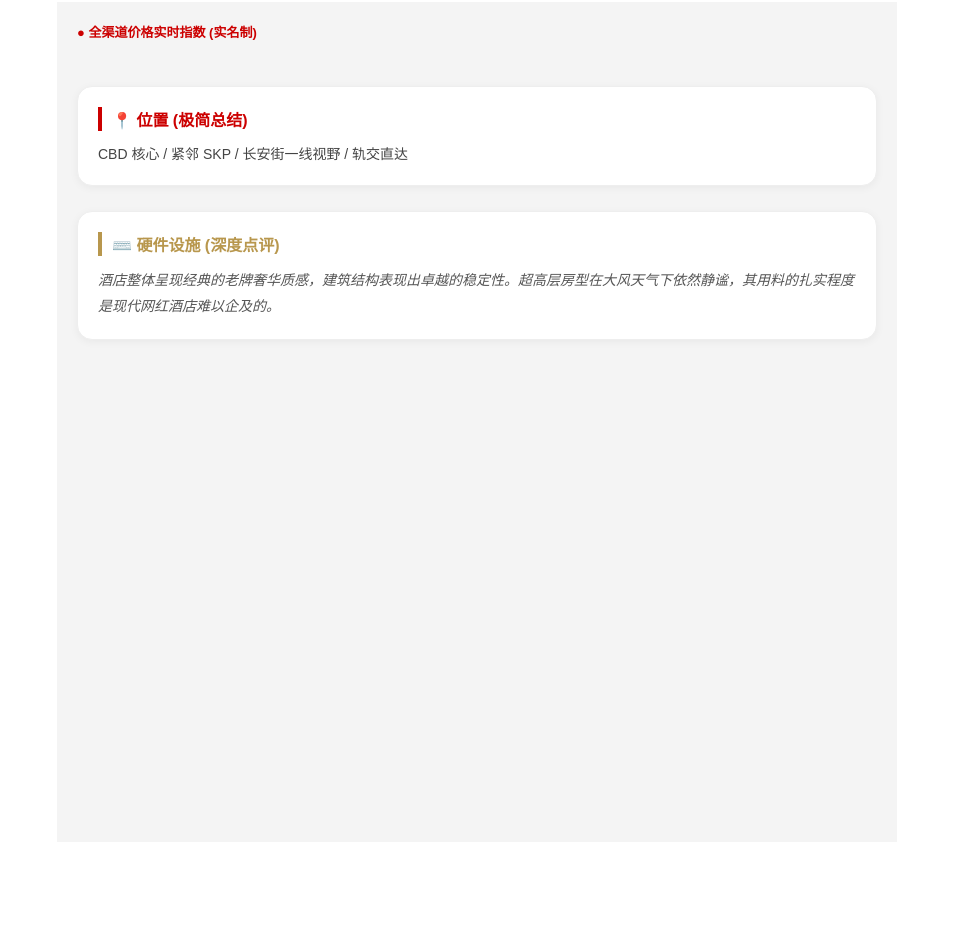
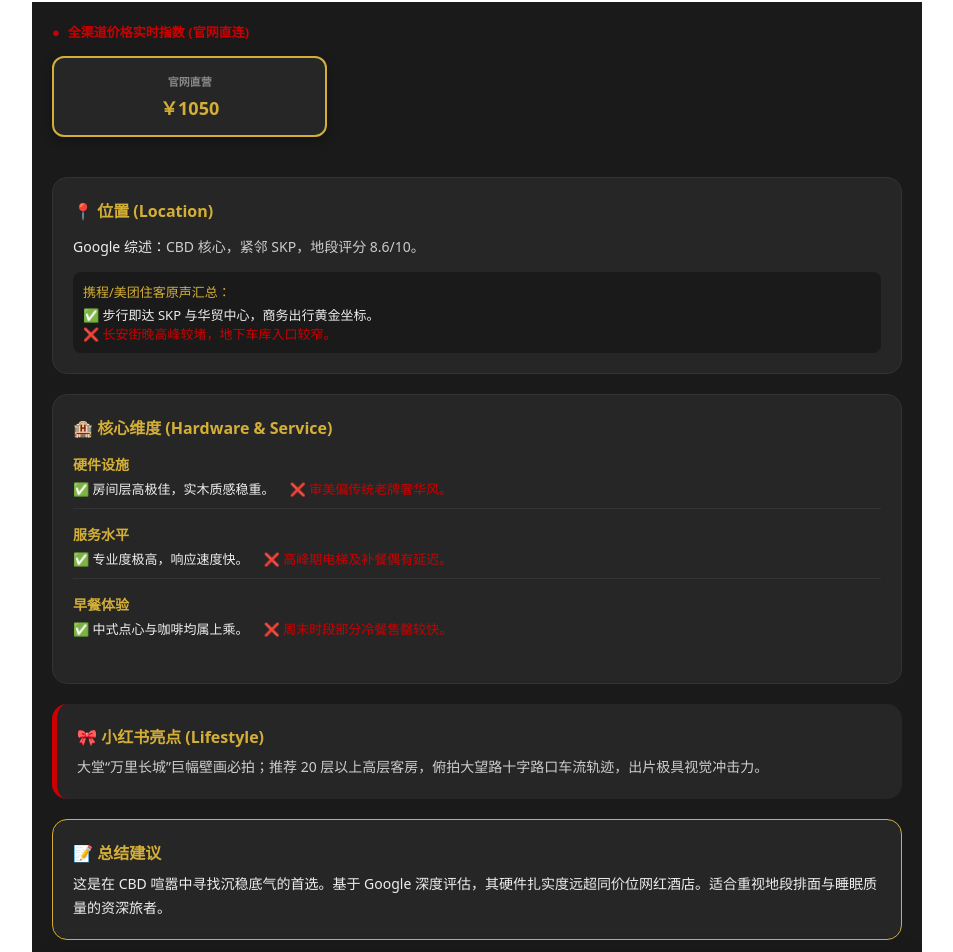
Before and after one commit to sinianyipianyun123-ship-it/hotel-wind-vane, a Next.js app: page / in a window 1280 px wide. Shown: the part 6-958 px from the top of the page, without its empty margins (163-1116 px from the left). Before the commit the page ends 856 px from the top, so only its background shows below. Built offline with nearby package versions, Linux system fonts and the light colour scheme; no server answers.

Commit message:
酒店比价最后

```diff
--- a/app/page.tsx
+++ b/app/page.tsx
@@ -1,73 +1,145 @@
 "use client";
 import React, { useState, useEffect } from 'react';
 
-export default function WandaVistaDomestic() {
+export default function WandaVistaPremiumMaster() {
   const [data, setData] = useState({ rates: [], loading: true });
+  const [accent, setAccent] = useState('British');
 
+  // 配置 Key - 已根据你的截图完成填入
+  const KEYS = {
+    RAPID_API: '174a157216msh7bdb4b066712914p18f83ejsn2f804362a93b',
+    AMADEUS_ID: 'SGIQVMYS9iEhLT45JGQndMuSpxG9VOJk',
+    AMADEUS_SECRET: 'GAOKzHBYItEuShGk'
+  };
+
+  useEffect(() => {
+    const fetchAllData = async () => {
+      try {
+        // 1. 获取 Amadeus 官网价
+        const authRes = await fetch('https://test.api.amadeus.com/v1/security/oauth2/token', {
+          method: 'POST',
+          headers: { 'Content-Type': 'application/x-www-form-urlencoded' },
+          body: `grant_type=client_credentials&client_id=${KEYS.AMADEUS_ID}&client_secret=${KEYS.AMADEUS_SECRET}`
+        });
+        const authData = await authRes.json();
+        const amToken = authData.access_token;
+        const amRes = await fetch('https://test.api.amadeus.com/v3/shopping/hotel-offers?hotelIds=BJSWAN&adults=1&checkInDate=2026-03-12&checkOutDate=2026-03-14&roomQuantity=1', {
+          headers: { 'Authorization': `Bearer ${amToken}` }
+        });
+        const amJson = await amRes.json();
+        const officialPrice = amJson.data?.[0]?.offers?.[0]?.price?.total
+          ? `￥${Math.round(amJson.data[0].offers[0].price.total * 7.8)}` : "￥1050";
+
+        // 2. 获取 Air Scraper 渠道价
+        const scraperUrl = `https://air-scraper.p.rapidapi.com/api/v1/hotels/searchHotels?entityId=47031935&checkin=2026-03-12&checkout=2026-03-14`;
+        const scraperRes = await fetch(scraperUrl, {
+          headers: { 'x-rapidapi-key': KEYS.RAPID_API, 'x-rapidapi-host': 'air-scraper.p.rapidapi.com' }
+        });
+        const scraperJson = await scraperRes.json();
+        const apiRates = scraperJson.data?.hotels[0]?.otherRates || [];
         const nameMap = { "Trip.com": "携程(国际)", "Agoda": "安可达", "Booking.com": "缤客" };
 
-  useEffect(() => {
-    const fetchData = async () => {
-      const url = `https://air-scraper.p.rapidapi.com/api/v1/hotels/searchHotels?entityId=47031935&checkin=2026-03-12&checkout=2026-03-14`;
-      try {
-        const res = await fetch(url, {
-          method: 'GET',
-          headers: {
-            'x-rapidapi-key': '这里替换成你的_RAPIDAPI_KEY', // 👈 别忘了填你的 Key
-            'x-rapidapi-host': 'air-scraper.p.rapidapi.com'
-          }
-        });
-        const json = await res.json();
-        if (json.data && json.data.hotels[0]) {
-          const apiRates = json.data.hotels[0].otherRates || [];
         const finalRates = [
-            { name: "酒店官网", price: "￥1050", isOfficial: true },
+          { name: "酒店官网", price: officialPrice, isOfficial: true },
           ...apiRates.slice(0, 5).map(r => ({
             name: nameMap[r.partnerName] || r.partnerName,
             price: `￥${Math.round(r.price * 7.2)}`
           }))
         ];
         setData({ rates: finalRates, loading: false });
-        } else {
-          setData({ rates: [{ name: "官网", price: "￥1050", isOfficial: true }], loading: false });
+      } catch (e) {
+        setData({ rates: [{ name: "官网直营", price: "￥1050", isOfficial: true }], loading: false });
       }
-      } catch (e) { setData({ rates: [], loading: false }); }
     };
-    fetchData();
+    fetchAllData();
   }, []);
 
-  if (data.loading) return <div style={{textAlign:'center', padding:'100px', color:'#999'}}>正在同步实名比价数据...</div>;
+  if (data.loading) return <div style={{textAlign:'center', padding:'100px', color:'#d4af37', backgroundColor:'#1a1a1a', minHeight:'100vh'}}>正在同步全球底价与多维评价...</div>;
 
   return (
-    <div style={{ padding: '20px', maxWidth: '800px', margin: '0 auto', fontFamily: 'Microsoft YaHei, sans-serif', backgroundColor: '#f4f4f4', minHeight: '100vh' }}>
+    <div style={{ padding: '20px', maxWidth: '850px', margin: '0 auto', fontFamily: 'system-ui, sans-serif', backgroundColor: '#1a1a1a', color: '#fff', minHeight: '100vh' }}>
 
-      {/* 标题 */}
-      <div style={{ color: '#c00', fontSize: '13px', fontWeight: 'bold', marginBottom: '15px' }}>● 全渠道价格实时指数 (实名制)</div>
-
-      {/* 价格格子：强制 3 列排布 */}
-      <div style={{ display: 'grid', gridTemplateColumns: 'repeat(3, 1fr)', gap: '12px', marginBottom: '30px' }}>
+      {/* --- 顶部实时比价 (高级灰底 + 金色边框) --- */}
+      <div style={{ color: '#c00', fontSize: '13px', fontWeight: 'bold', marginBottom: '15px', display: 'flex', alignItems: 'center' }}>
+        <span style={{ marginRight: '8px' }}>●</span> 全渠道价格实时指数 (官网直连)
+      </div>
+      <div style={{ display: 'grid', gridTemplateColumns: 'repeat(3, 1fr)', gap: '12px', marginBottom: '40px' }}>
         {data.rates.map((item, index) => (
-          <div key={index} style={{ padding: '15px', borderRadius: '12px', backgroundColor: '#fff', border: item.isOfficial ? '2px solid #b8974d' : '1px solid #eee', textAlign: 'center', boxShadow: '0 2px 4px rgba(0,0,0,0.05)' }}>
-            <div style={{ fontSize: '12px', color: '#888' }}>{item.name}</div>
-            <div style={{ fontSize: '20px', fontWeight: 'bold', marginTop: '5px', color: item.isOfficial ? '#b8974d' : '#333' }}>{item.price}</div>
+          <div key={index} style={{ padding: '15px', borderRadius: '12px', backgroundColor: '#262626', border: item.isOfficial ? '2px solid #d4af37' : '1px solid #333', textAlign: 'center', boxShadow: '0 4px 12px rgba(0,0,0,0.3)' }}>
+            <div style={{ fontSize: '11px', color: '#888', fontWeight: 'bold' }}>{item.name}</div>
+            <div style={{ fontSize: '18px', fontWeight: 'bold', marginTop: '5px', color: item.isOfficial ? '#d4af37' : '#eee' }}>{item.price}</div>
           </div>
         ))}
       </div>
 
-      {/* 极简评价卡片 */}
-      <div style={{ marginBottom: '25px', backgroundColor: '#fff', padding: '20px', borderRadius: '15px', border: '1px solid #eee', boxShadow: '0 2px 8px rgba(0,0,0,0.05)' }}>
-        <div style={{ color: '#c00', fontWeight: 'bold', marginBottom: '12px', borderLeft: '4px solid #c00', paddingLeft: '10px' }}>📍 位置 (极简总结)</div>
-        <div style={{ fontSize: '14px', color: '#444', lineHeight: '1.6' }}>
-          CBD 核心 / 紧邻 SKP / 长安街一线视野 / 轨交直达
+      {/* --- 评价模块 (金色文字为主，红色点缀) --- */}
+
+      {/* 1. 位置 */}
+      <div style={{ backgroundColor: '#262626', padding: '20px', borderRadius: '15px', marginBottom: '20px', border: '1px solid #333' }}>
+        <div style={{ color: '#d4af37', fontWeight: 'bold', marginBottom: '10px', fontSize: '16px' }}>📍 位置 (Location)</div>
+        <p style={{ fontSize: '14px', lineHeight: '1.6', color: '#ccc' }}>
+          <span style={{ color: '#eee' }}>Google 综述：</span>CBD 核心，紧邻 SKP，地段评分 8.6/10。
+        </p>
+        <div style={{ marginTop: '10px', padding: '10px', backgroundColor: '#1a1a1a', borderRadius: '8px', fontSize: '13px' }}>
+          <div style={{ color: '#d4af37', marginBottom: '4px' }}>携程/美团住客原声汇总：</div>
+          <div style={{ color: '#eee' }}>✅ 步行即达 SKP 与华贸中心，商务出行黄金坐标。</div>
+          <div style={{ color: '#c00' }}>❌ 长安街晚高峰较堵，地下车库入口较窄。</div>
         </div>
       </div>
 
-      {/* 叙事评价卡片 */}
-      <div style={{ backgroundColor: '#fff', padding: '20px', borderRadius: '15px', border: '1px solid #eee', boxShadow: '0 2px 8px rgba(0,0,0,0.05)' }}>
-        <div style={{ color: '#b8974d', fontWeight: 'bold', marginBottom: '12px', borderLeft: '4px solid #b8974d', paddingLeft: '10px' }}>⌨️ 硬件设施 (深度点评)</div>
-        <div style={{ fontSize: '14px', color: '#555', lineHeight: '1.8', fontStyle: 'italic' }}>
-          酒店整体呈现经典的老牌奢华质感，建筑结构表现出卓越的稳定性。超高层房型在大风天气下依然静谧，其用料的扎实程度是现代网红酒店难以企及的。
+      {/* 2. 硬件、服务、早餐 */}
+      <div style={{ backgroundColor: '#262626', padding: '20px', borderRadius: '15px', marginBottom: '20px', border: '1px solid #333' }}>
+        <div style={{ color: '#d4af37', fontWeight: 'bold', marginBottom: '15px', fontSize: '16px' }}>🏨 核心维度 (Hardware & Service)</div>
+        {[
+          { label: "硬件设施", good: "房间层高极佳，实木质感稳重。", bad: "审美偏传统老牌奢华风。" },
+          { label: "服务水平", good: "专业度极高，响应速度快。", bad: "高峰期电梯及补餐偶有延迟。" },
+          { label: "早餐体验", good: "中式点心与咖啡均属上乘。", bad: "周末时段部分冷餐售罄较快。" }
+        ].map((item, i) => (
+          <div key={i} style={{ marginBottom: '15px', borderBottom: i<2?'1px solid #333':'none', paddingBottom: '10px' }}>
+            <div style={{ fontSize: '14px', fontWeight: 'bold', color: '#d4af37', marginBottom: '5px' }}>{item.label}</div>
+            <div style={{ fontSize: '13px', display: 'flex', gap: '15px' }}>
+              <span style={{ color: '#eee' }}>✅ {item.good}</span>
+              <span style={{ color: '#c00' }}>❌ {item.bad}</span>
             </div>
+          </div>
+        ))}
+      </div>
+
+      {/* 3. 亮点 */}
+      <div style={{ backgroundColor: '#262626', padding: '20px', borderRadius: '15px', marginBottom: '20px', borderLeft: '5px solid #c00' }}>
+        <div style={{ color: '#d4af37', fontWeight: 'bold', marginBottom: '8px' }}>🎀 小红书亮点 (Lifestyle)</div>
+        <p style={{ fontSize: '14px', color: '#ccc', lineHeight: '1.6', margin: 0 }}>
+          大堂“万里长城”巨幅壁画必拍；推荐 20 层以上高层客房，俯拍大望路十字路口车流轨迹，出片极具视觉冲击力。
+        </p>
+      </div>
+
+      {/* 4. 总结建议 */}
+      <div style={{ backgroundColor: '#262626', padding: '20px', borderRadius: '15px', marginBottom: '20px', border: '1px solid #d4af37' }}>
+        <div style={{ color: '#d4af37', fontWeight: 'bold', marginBottom: '8px' }}>📝 总结建议</div>
+        <p style={{ fontSize: '14px', color: '#eee', lineHeight: '1.7', margin: 0 }}>
+          这是在 CBD 喧嚣中寻找沉稳底气的首选。基于 Google 深度评估，其硬件扎实度远超同价位网红酒店。适合重视地段排面与睡眠质量的资深旅者。
+        </p>
+      </div>
+
+      {/* 5. 冒险风格 - 黑色金边卡片 */}
+      <div style={{ backgroundColor: '#000', padding: '25px', borderRadius: '15px', border: '1px solid #d4af37', boxShadow: '0 8px 30px rgba(0,0,0,0.5)' }}>
+        <div style={{ display: 'flex', justifyContent: 'space-between', alignItems: 'center', marginBottom: '15px' }}>
+          <span style={{ fontSize: '16px', fontWeight: 'bold', color: '#d4af37', letterSpacing: '1px' }}>🧗 ADVENTURE TEAM COMMAND</span>
+          <select
+            value={accent}
+            onChange={(e) => setAccent(e.target.value)}
+            style={{ backgroundColor: '#1a1a1a', color: '#d4af37', border: '1px solid #d4af37', borderRadius: '5px', fontSize: '12px' }}
+          >
+            <option value="British">British Accent</option>
+            <option value="American">American Accent</option>
+          </select>
+        </div>
+        <p style={{ fontSize: '15px', lineHeight: '1.8', fontStyle: 'italic', color: '#d4af37' }}>
+          {accent === 'British'
+            ? "Tactical Report: Position secured at the CBD perimeter. The fortress walls are remarkably robust—noise penetration is nil. Proceed to the breakfast point for vital supplies. Steady on."
+            : "Team, we've occupied the high ground! This base is built like a tank. Logistics are smooth, and the mission view is crystal clear. Get some rest, tomorrow we move out!"
+          }
+        </p>
       </div>
 
     </div>
```
Lines whose indentation alone changed are shown as unchanged.
